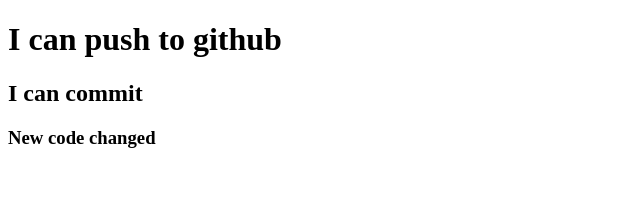
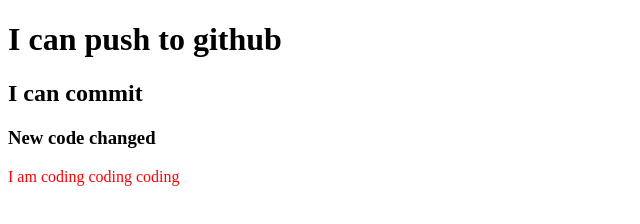
Before and after one commit to asifnoor7471/my-second-repo, a plain HTML site: page index.html in a window 1280 px wide. Shown: the whole page, without its empty margins (0-640 px from the left). Drawn offline with Linux system fonts and the light colour scheme.

Commit message:
third commit

```diff
--- a/index.html
+++ b/index.html
@@ -5,10 +5,13 @@
     <meta http-equiv="X-UA-Compatible" content="IE=edge">
     <meta name="viewport" content="width=device-width, initial-scale=1.0">
     <title>My second github repo</title>
+    <link rel="stylesheet" href="style.css">
 </head>
 <body>
     <h1>I can push to github</h1>
     <h2>I can commit</h2>
     <h3>New code changed</h3>
+    <p>I am coding coding coding</p>
+
 </body>
 </html>
--- /dev/null
+++ b/style.css
@@ -0,0 +1,3 @@
+p{
+    color:red;
+}
```
